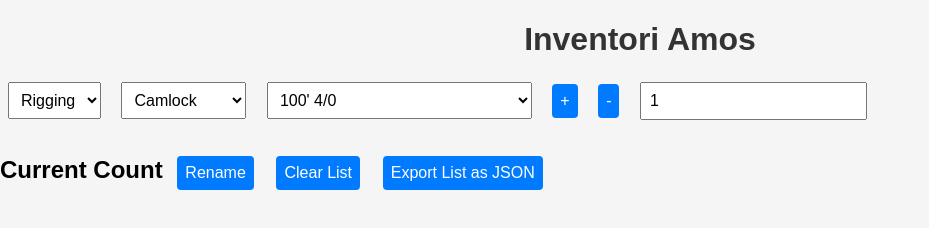
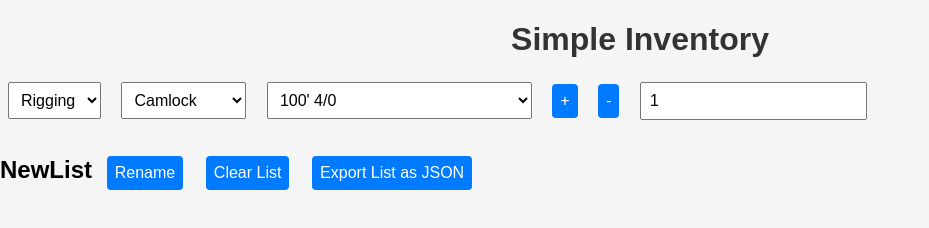
Before and after one commit to harryprayiv/inventoryTS, a plain HTML site: page index.html in a window 1280 px wide. Shown: the whole page, without its empty margins (0-929 px from the left). Drawn offline with Linux system fonts and the light colour scheme.

Commit message:
massive changes to naming

```diff
--- a/index.html
+++ b/index.html
@@ -9,17 +9,17 @@
       margin-left: 10px;
     }
     .sub-category {
-      margin-left: 40px;
+      margin-left: 30px;
     }
     .item {
       margin-left: 80px;
       white-space: pre;
     }
   </style>
-  <title>Inventory App</title>
+  <title>Simple Inventory</title>
 </head>
 <body>
-  <h1>Inventori Amos</h1>
+  <h1>Simple Inventory</h1>
   <!-- <button id="loadMenu">Load Menu</button> -->
   <select id="mainCategory"></select>
   <select id="subCategory" style="display: none;"></select>
@@ -29,7 +29,7 @@
   <input id="countInput" type="number" value="1" min="1" step="1">
   <p id="message" style="color: red;"></p>
   <h2>
-    <span id="listName">Current Count</span>
+    <span id="listName">NewList</span>
     <button id="renameList">Rename</button>
     <button id="clearList">Clear List</button>
     <button id="exportList">Export List as JSON</button>
```
